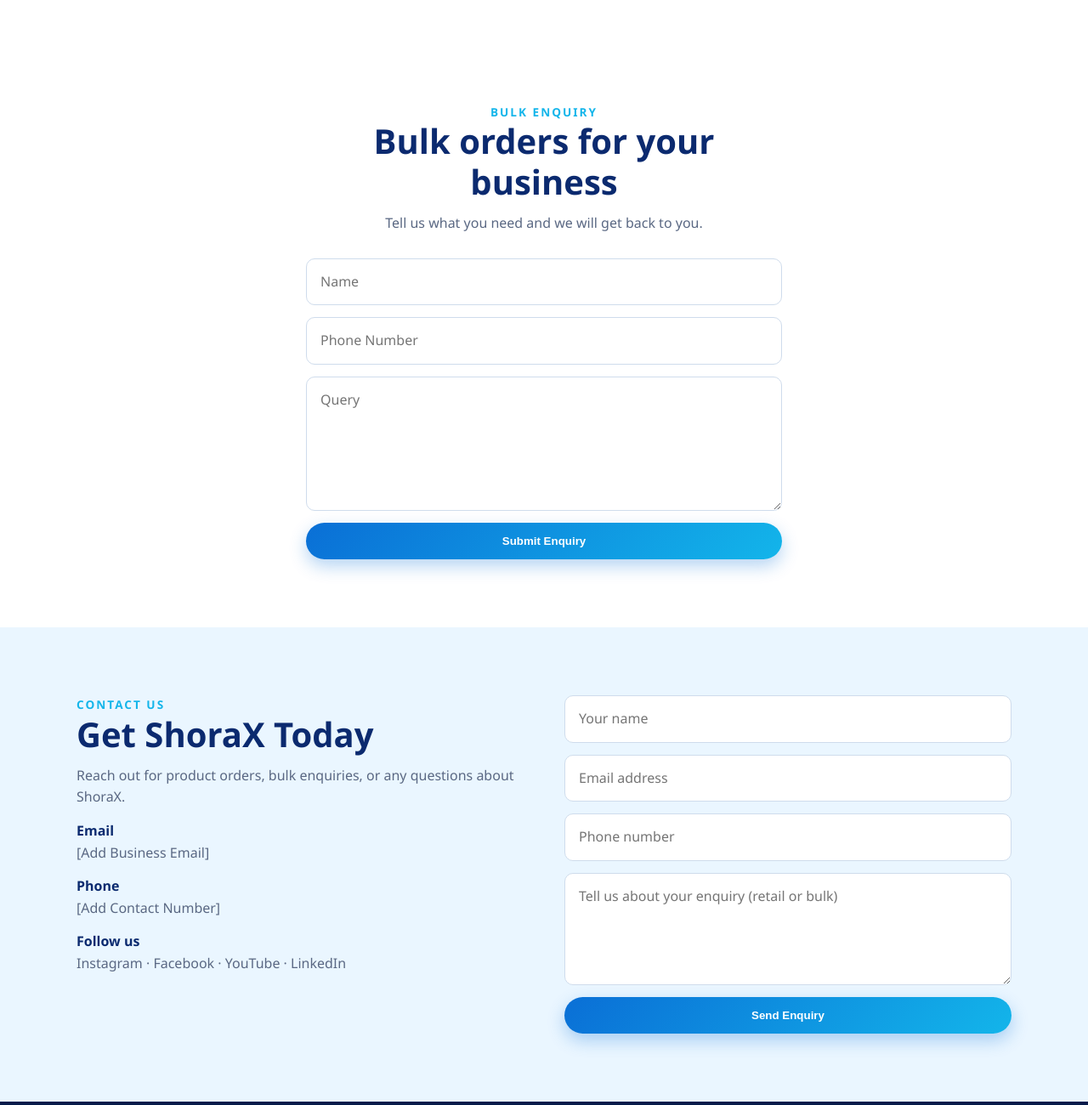
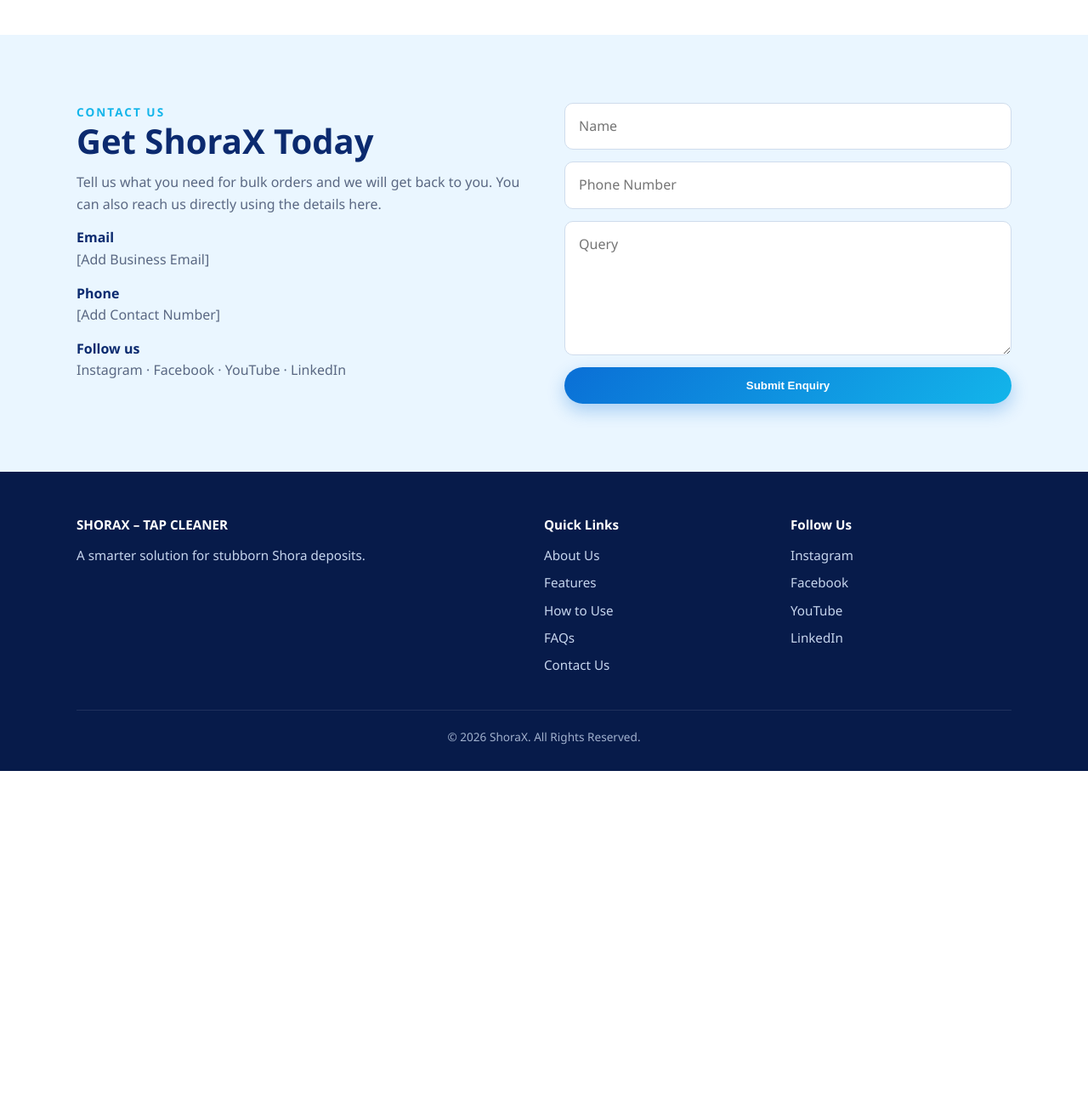
Before and after one commit to ShoraxClean/ShoraxClean.github.io, a plain HTML site: page index.html in a window 1280 px wide. Shown: the part 5980-7280 px from the top of the page at 85% size. After the commit the page ends 6887 px from the top, so only its background shows below. Drawn offline with Linux system fonts and the light colour scheme.

Commit message:
Update contact section and remove bulk enquiry section

```diff
--- a/index.html
+++ b/index.html
@@ -133,7 +133,7 @@
       <p>Enquire about bulk pricing, or place your order directly.</p>
       <div style="display:flex;gap:12px;flex-wrap:wrap;justify-content:center;margin-top:20px;">
         <a href="https://wa.me/918198982206" target="_blank" rel="noopener" class="btn btn-primary">Buy on WhatsApp</a>
-        <a href="#bulk-enquiry" class="btn btn-outline">Bulk Enquiry</a>
+        <a href="#contact" class="btn btn-outline">Bulk Enquiry</a>
       </div>
     </div>
   </div>
@@ -165,11 +165,16 @@
   </div>
 </section>
 
-<section id="bulk-enquiry">
-  <div class="container" style="max-width:560px;">
-    <div class="eyebrow">Bulk Enquiry</div>
-    <h2>Bulk orders for your business</h2>
-    <p class="sub" style="margin-bottom:28px;">Tell us what you need and we will get back to you.</p>
+<section id="contact" style="background: var(--ice);">
+  <div class="container contact-grid">
+    <div class="contact-info">
+      <div class="eyebrow" style="text-align:left;">Contact Us</div>
+      <h2 style="text-align:left;">Get ShoraX Today</h2>
+      <p style="margin-top: 10px;">Tell us what you need for bulk orders and we will get back to you. You can also reach us directly using the details here.</p>
+      <p><strong>Email</strong>[Add Business Email]</p>
+      <p><strong>Phone</strong>[Add Contact Number]</p>
+      <p><strong>Follow us</strong>Instagram · Facebook · YouTube · LinkedIn</p>
+    </div>
     <form class="contact-form" action="https://formsubmit.co/care.shorax@gmail.com" method="POST">
       <input type="hidden" name="_subject" value="New Bulk Enquiry - ShoraX">
       <input type="hidden" name="_captcha" value="true">
@@ -177,26 +182,6 @@
       <input type="tel" name="phone" placeholder="Phone Number" required>
       <textarea name="query" rows="5" placeholder="Query" required></textarea>
       <button type="submit" class="btn btn-primary">Submit Enquiry</button>
-    </form>
-  </div>
-</section>
-
-<section id="contact" style="background: var(--ice);">
-  <div class="container contact-grid">
-    <div class="contact-info">
-      <div class="eyebrow" style="text-align:left;">Contact Us</div>
-      <h2 style="text-align:left;">Get ShoraX Today</h2>
-      <p style="margin-top: 10px;">Reach out for product orders, bulk enquiries, or any questions about ShoraX.</p>
-      <p><strong>Email</strong>[Add Business Email]</p>
-      <p><strong>Phone</strong>[Add Contact Number]</p>
-      <p><strong>Follow us</strong>Instagram · Facebook · YouTube · LinkedIn</p>
-    </div>
-    <form class="contact-form" onsubmit="event.preventDefault(); this.querySelector('button').textContent='Thanks! We will be in touch.';">
-      <input type="text" placeholder="Your name" required>
-      <input type="email" placeholder="Email address" required>
-      <input type="tel" placeholder="Phone number">
-      <textarea rows="4" placeholder="Tell us about your enquiry (retail or bulk)"></textarea>
-      <button type="submit" class="btn btn-primary">Send Enquiry</button>
     </form>
   </div>
 </section>
```
